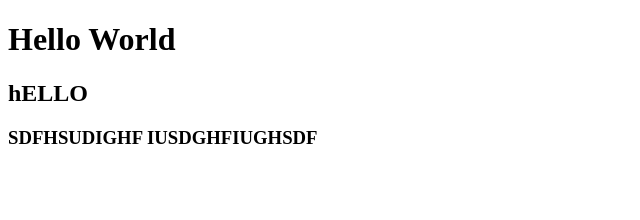
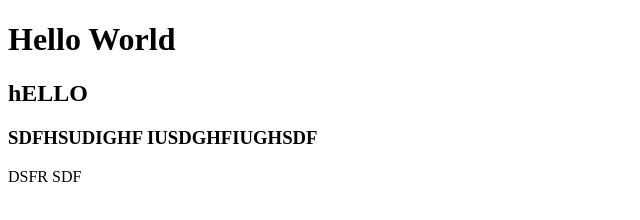
Before and after one commit to JoshuaGuiritan/Testing, a plain HTML site: page index.html in a window 1280 px wide. Shown: the whole page, without its empty margins (0-640 px from the left). Drawn offline with Linux system fonts and the light colour scheme.

Commit message:
Update index.html

```diff
--- a/index.html
+++ b/index.html
@@ -9,5 +9,6 @@
     <h1>Hello World</h1>
     <H2>hELLO</H2>
     <H3>SDFHSUDIGHF IUSDGHFIUGHSDF</H3>
+    <SGEHRFYIGSDY GFSD>DSFR SDF</SGEHRFYIGSDY>
 </body>
 </html>
```
